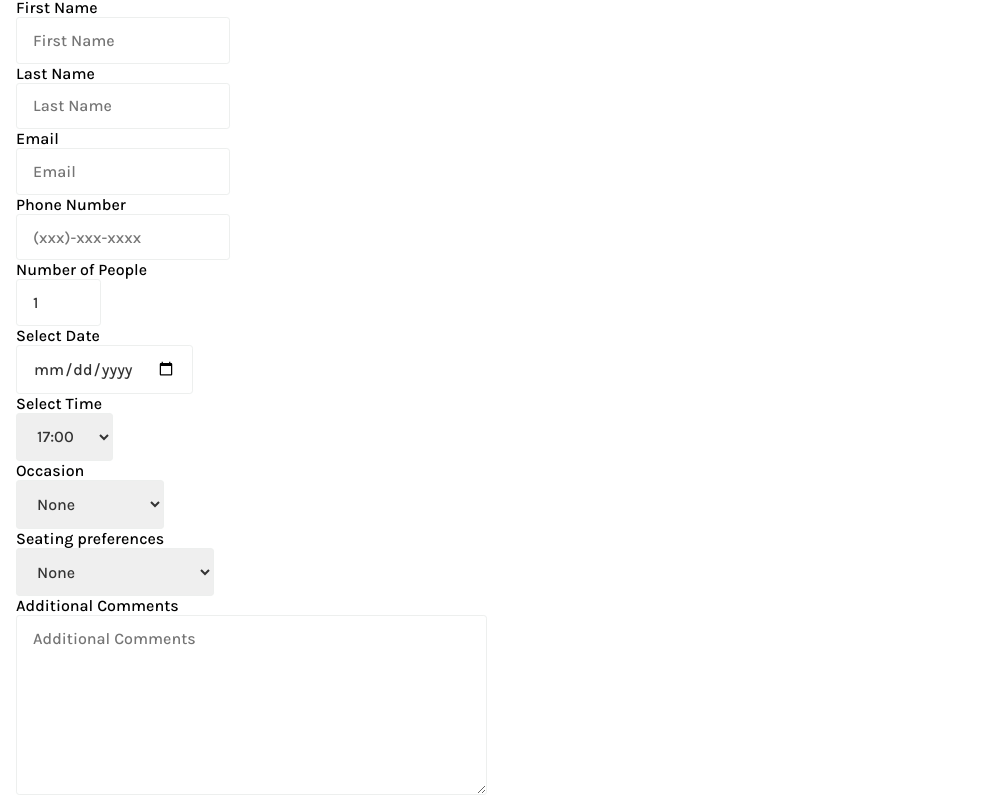
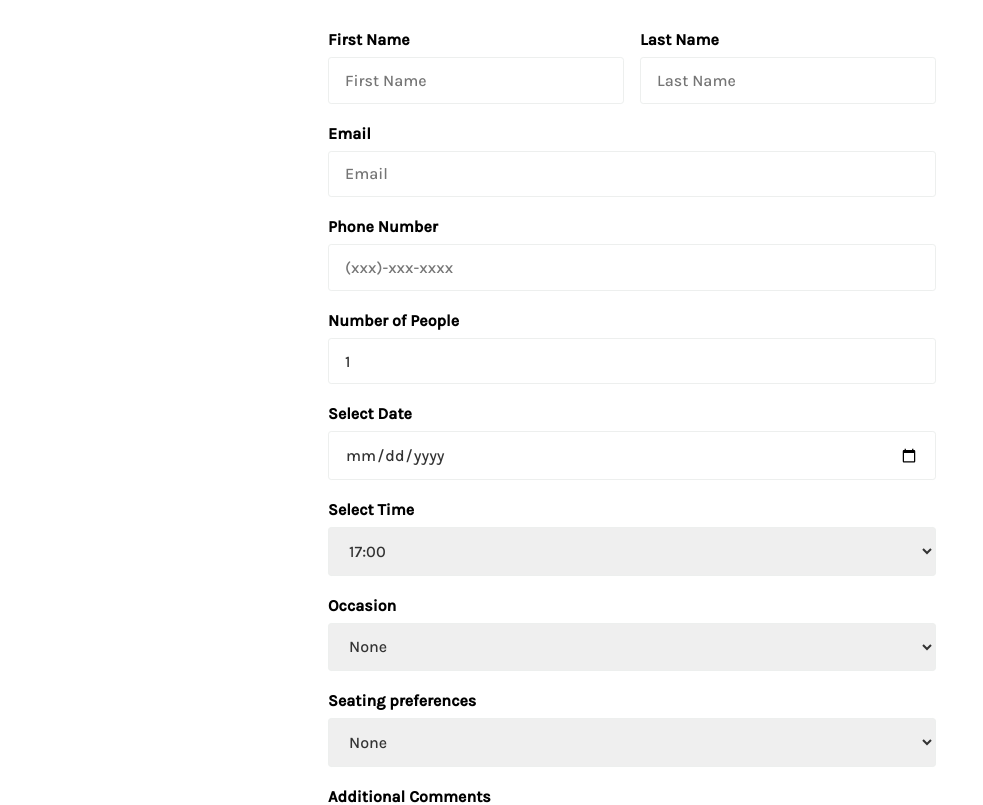
Before and after one commit to Martyr2/little-lemon, a React (Create React App) app: page /reservations in a window 1280 px wide. Shown: the part 476-1281 px from the top of the page, without its empty margins (0-983 px from the left). Built offline with nearby package versions, Linux system fonts and the light colour scheme; a web font is replaced by a local one.

Commit message:
Stylized the reservation form for better UI/UX.

```diff
--- a/src/App.css
+++ b/src/App.css
@@ -52,6 +52,12 @@ select, input, textarea {
   font-family: "Karla", sans-serif;
   font-size: 1rem;
   padding: .8rem 1rem;
+}
+
+label {
+  display: block;
+  font-weight: bold;
+  margin-bottom: .5em;
 }
 
 nav, section {
@@ -377,6 +383,26 @@ section {
 
 /** End Confirmation Page **/
 
+/** Reservation Page **/
+
+.reservation-form {
+  max-width: 50%;
+  margin: 2em auto;
+}
+.reservation-form div.input-group {
+  margin: 0 1em 1.25em 0;
+  width: 100%;
+}
+
+.reservation-form input, .reservation-form select, .reservation-form textarea {
+  width: 100%;
+}
+
+.reservation-form div.input-row {
+  display: flex;
+}
+/** End Reservation Page **/
+
 
 /** Cards **/
 .card-list {
@@ -526,4 +552,8 @@ section {
   nav {
     flex-direction: column;
   }
+
+  .reservation-form {
+    max-width: 100%;
+  }
 }
--- a/src/components/Pages/Reservation.js
+++ b/src/components/Pages/Reservation.js
@@ -1,14 +1,25 @@
 import HeroImage from "../HeroImage/HeroImage";
 import ReservationForm from "../ReservationForm/ReservationForm";
 import { useReducer } from "react";
-import { fetchAPI } from "../../api/bookingAPI";
+import { fetchAPI, submitAPI } from "../../api/bookingAPI";
+import { useNavigate } from "react-router";
 
 // Image assets
 import reservations from "../../assets/reservations.jpg";
 
 const Reservation = () => {
+    const navigate = useNavigate();
+
     function updateTimes(date) {
         return fetchAPI(date);
+    }
+
+    function submitForm(formData) {
+        const response = submitAPI(formData);
+
+        if (response === true) {
+            navigate("/confirmation");
+        }
     }
 
     // Initialize times
@@ -23,7 +34,7 @@ const Reservation = () => {
 
             <section className="main-body">
                 <h2>Reserve a Table</h2>
-                <ReservationForm availableTimes={availableTimes} updateTimes={dispatch}/>
+                <ReservationForm availableTimes={availableTimes} updateTimes={dispatch} submitForm={submitForm}/>
             </section>
         </main>
     )
--- a/src/components/ReservationForm/ReservationForm.js
+++ b/src/components/ReservationForm/ReservationForm.js
@@ -1,5 +1,4 @@
 import { useState } from "react";
-import { Link } from "react-router";
 
 const ReservationForm = (props) => {
   const [firstName, setFirstName] = useState("");
@@ -28,8 +27,9 @@ const ReservationForm = (props) => {
 
   return (
     <form className="reservation-form">
-      <div>
-        <label htmlFor="firstName">First Name</label> <br></br>
+      <div className="input-row">
+        <div className="input-group">
+          <label htmlFor="firstName">First Name</label>
           <input
             type="text"
             id="firstName"
@@ -42,8 +42,8 @@ const ReservationForm = (props) => {
           ></input>
         </div>
 
-      <div>
-        <label htmlFor="lastName">Last Name</label> <br></br>
+        <div className="input-group">
+          <label htmlFor="lastName">Last Name</label>
           <input
             type="text"
             id="lastName"
@@ -54,9 +54,11 @@ const ReservationForm = (props) => {
             onChange={(e) => setLastName(e.target.value)}
           ></input>
         </div>
+      </div>
 
-      <div>
-        <label htmlFor="email">Email</label> <br></br>
+      <div className="input-row">
+        <div className="input-group">
+          <label htmlFor="email">Email</label>
           <input
             type="email"
             id="email"
@@ -68,9 +70,11 @@ const ReservationForm = (props) => {
             onChange={(e) => setEmail(e.target.value)}
           ></input>
         </div>
+      </div>
 
-      <div>
-        <label htmlFor="phonenum">Phone Number</label> <br></br>
+      <div className="input-row">
+        <div className="input-group">
+          <label htmlFor="phonenum">Phone Number</label>
           <input
             type="tel"
             id="phonenum"
@@ -82,9 +86,11 @@ const ReservationForm = (props) => {
             onChange={(e) => setTel(e.target.value)}
           ></input>
         </div>
+      </div>
 
-      <div>
-        <label htmlFor="people">Number of People</label> <br></br>
+      <div className="input-row">
+        <div className="input-group">
+          <label htmlFor="people">Number of People</label>
           <input
             type="number"
             id="people"
@@ -96,9 +102,11 @@ const ReservationForm = (props) => {
             onChange={(e) => setPeople(e.target.value)}
           ></input>
         </div>
+      </div>
 
-      <div>
-        <label htmlFor="date">Select Date</label> <br></br>
+      <div className="input-row">
+        <div className="input-group">
+          <label htmlFor="date">Select Date</label>
           <input
             type="date"
             id="date"
@@ -107,16 +115,20 @@ const ReservationForm = (props) => {
             onChange={handleDateChange}
           ></input>
         </div>
+      </div>
 
-      <div>
-        <label htmlFor="time">Select Time</label> <br></br>
+      <div className="input-row">
+        <div className="input-group">
+          <label htmlFor="time">Select Time</label>
           <select id="time" required>
             {reservationTime}
           </select>
         </div>
+      </div>
 
-      <div>
-        <label htmlFor="occasion">Occasion</label> <br></br>
+      <div className="input-row">
+        <div className="input-group">
+          <label htmlFor="occasion">Occasion</label>
           <select id="occasion" value={occasion} onChange={(e) => setOccasion(e.target.value)}>
             <option>None</option>
             <option>Birthday</option>
@@ -125,9 +137,11 @@ const ReservationForm = (props) => {
             <option>Other</option>
           </select>
         </div>
+      </div>
 
-      <div>
-        <label htmlFor="preferences">Seating preferences</label> <br></br>
+      <div className="input-row">
+        <div className="input-group">
+          <label htmlFor="preferences">Seating preferences</label>
           <select id="preferences" value={preferences} onChange={(e) => setPreferences(e.target.value)}>
             <option>None</option>
             <option>Indoors</option>
@@ -135,9 +149,11 @@ const ReservationForm = (props) => {
             <option>Outdoor (Sidewalk)</option>
           </select>
         </div>
+      </div>
 
-      <div>
-        <label htmlFor="comments">Additional Comments</label> <br></br>
+      <div className="input-row">
+        <div className="input-group">
+          <label htmlFor="comments">Additional Comments</label>
           <textarea
             id="comments"
             rows={8}
@@ -147,18 +163,18 @@ const ReservationForm = (props) => {
             onChange={(e) => setComments(e.target.value)}
           ></textarea>
         </div>
+      </div>
 
       <div>
-        <br></br>
         <small>
           <p>
             Note: You cannot edit your reservation after submission. Please
             double-check your answer before submitting your reservation request.
           </p>
         </small>
-        <Link className="action-button" to="/confirmation">
+        <button className="btn-primary" onClick={() => props.submitForm({firstName, lastName, email, tel, people, date, reservationTime, occasion, preferences, comments})}>
           Book Table
-        </Link>
+        </button>
       </div>
     </form>
   );
```
Lines whose indentation alone changed are shown as unchanged.
